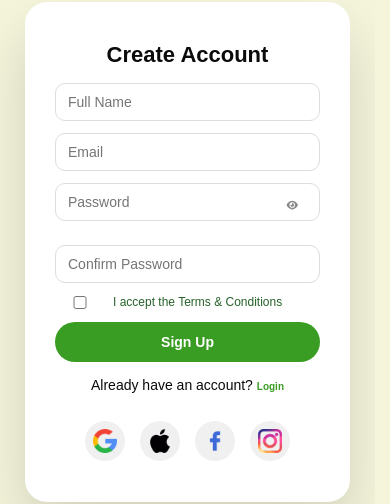
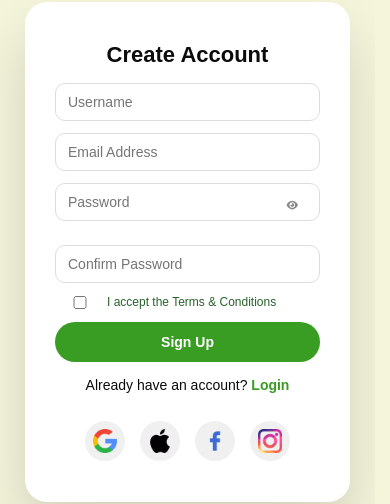
Before and after one commit to selective01/kceecollection-store, a React app: page /auth in a window 390 px wide. Both pictures are taken after a click on the element "Sign Up". Shown: the part 210-714 px from the top of the page. Built offline with nearby package versions, Linux system fonts and the light colour scheme; no server answers; the HTML template or start-up script is replaced by a standard one; a web font is replaced by a local one.

Commit message:
Edited Auth

```diff
--- a/src/assets/css/auth.css
+++ b/src/assets/css/auth.css
@@ -365,8 +365,6 @@ background-color: #E1306C;
 }
 
 @media (max-width: 768px) {
-
-
   .mobile-only {
     display: block;
     text-align: center;
@@ -386,6 +384,10 @@ background-color: #E1306C;
     display: block;
   }
 
+  .terms-label input {
+    margin-right: 2px;
+  }
+
   .social-login {
     justify-content: center;
     gap: 15px;
@@ -394,6 +396,7 @@ background-color: #E1306C;
 
   .mobile-only span {
     color: var(--design-color);
+    font-size: 14px;
     font-weight: 600;
     cursor: pointer;
   }
--- a/src/pages/Auth.jsx
+++ b/src/pages/Auth.jsx
@@ -24,7 +24,7 @@ function Auth() {
   const [isSignup, setIsSignup] = useState(false);
   const [email, setEmail] = useState("");
   const [password, setPassword] = useState("");
-  const [fullName, setFullName] = useState("");
+  const [UserName, setUserName] = useState("");
   const [confirmPassword, setConfirmPassword] = useState("");
   const [showPassword, setShowPassword] = useState(false);
   const [termsAccepted, setTermsAccepted] = useState(false);
@@ -187,14 +187,14 @@ function Auth() {
             <form onSubmit={handleSignup}>
               <input
                 type="text"
-                placeholder="Full Name"
+                placeholder="Username"
                 required
-                value={fullName}
-                onChange={(e) => setFullName(e.target.value)}
+                value={UserName}
+                onChange={(e) => setUserName(e.target.value)}
               />
               <input
                 type="email"
-                placeholder="Email"
+                placeholder="Email Address"
                 required
                 value={email}
                 onChange={(e) => setEmail(e.target.value)}
```
